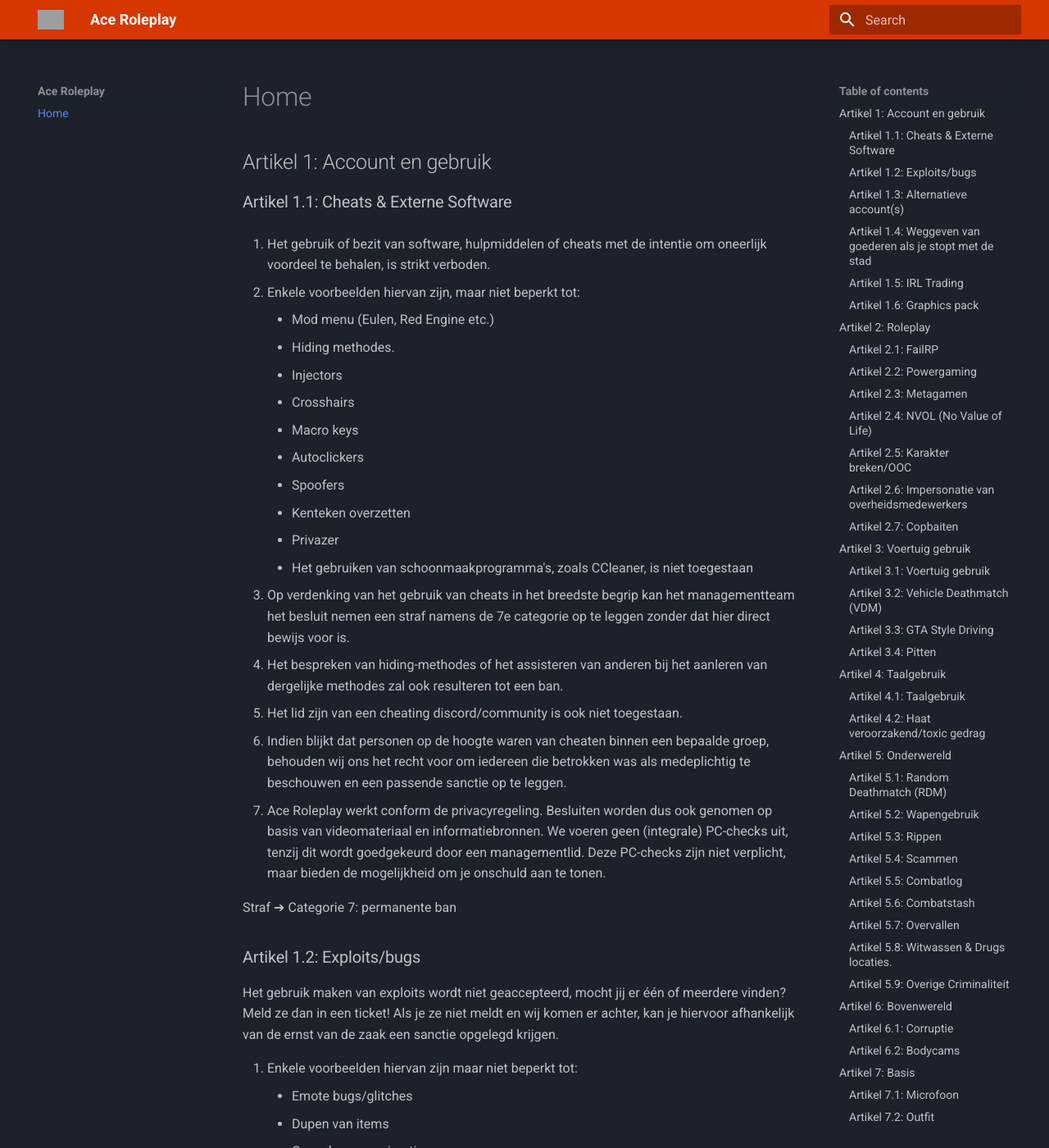
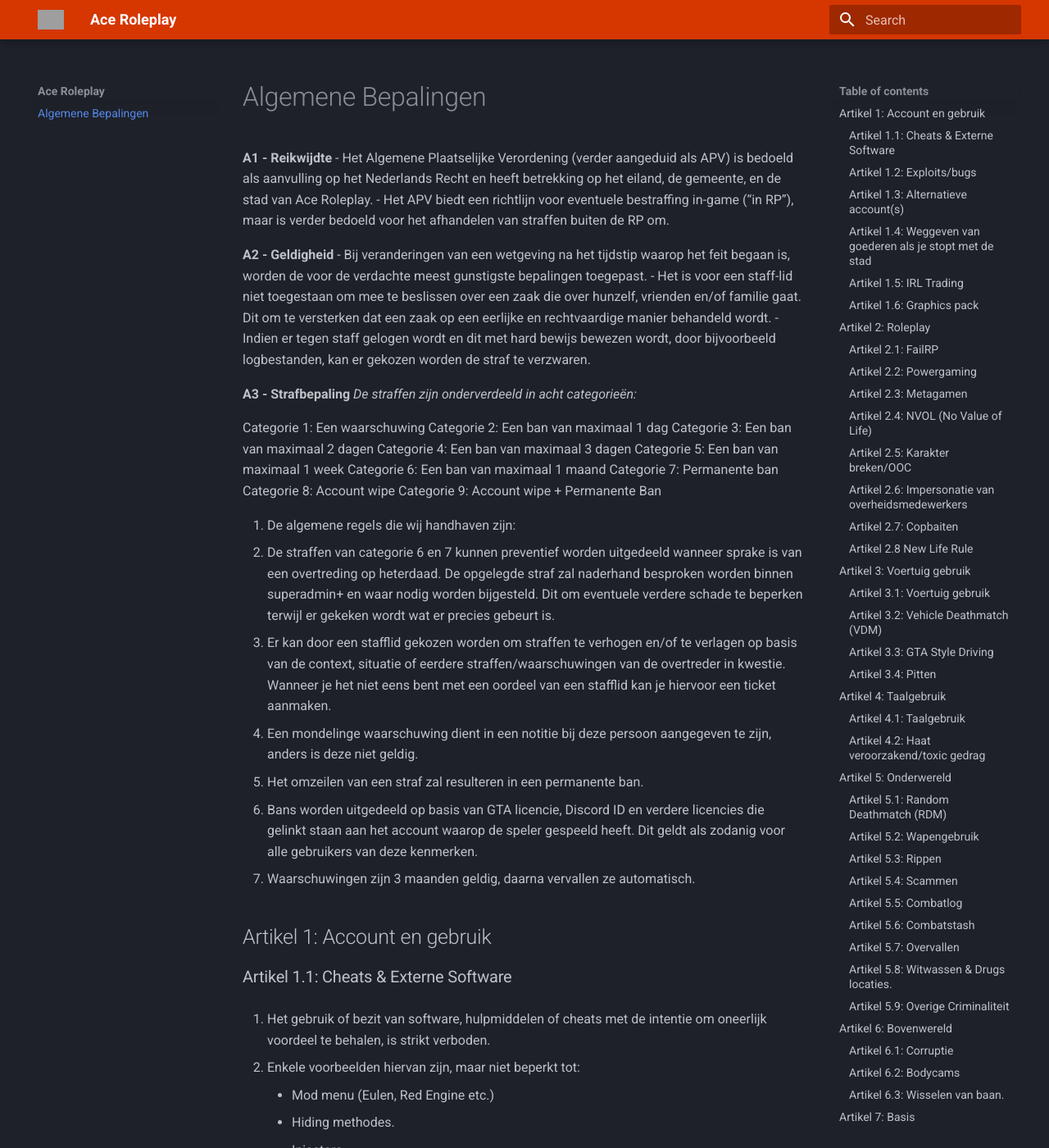
Before and after one commit to Alem569/ace-apv, an MkDocs documentation site: the page built from docs/index.md, in a window 1280 px wide and 1400 px high. Shown: the whole window at 82% size. Built offline with MkDocs 1.6.1 and Material for MkDocs 9.7.7, drawn with Linux system fonts in a browser that asks for light colours; some of the changed text lies outside the part shown; grey boxes are pictures that could not be loaded.

Commit message:
Masterplan

```diff
--- a/docs/index.md
+++ b/docs/index.md
@@ -1,3 +1,34 @@
+# Algemene Bepalingen
+**A1 - Reikwijdte**
+- Het Algemene Plaatselijke Verordening (verder aangeduid als APV) is bedoeld als aanvulling op het Nederlands Recht en heeft betrekking op het eiland, de gemeente, en de stad van Ace Roleplay.
+- Het APV biedt een richtlijn voor eventuele bestraffing in-game (“in RP”), maar is verder bedoeld voor het afhandelen van straffen buiten de RP om.
+
+**A2 - Geldigheid**
+- Bij veranderingen van een wetgeving na het tijdstip waarop het feit begaan is, worden de voor de verdachte meest gunstigste bepalingen toegepast.
+- Het is voor een staff-lid niet toegestaan om mee te beslissen over een zaak die over hunzelf, vrienden en/of familie gaat. Dit om te versterken dat een zaak op een eerlijke en rechtvaardige manier behandeld wordt.
+- Indien er tegen staff gelogen wordt en dit met hard bewijs bewezen wordt, door bijvoorbeeld logbestanden, kan er gekozen worden de straf te verzwaren.
+
+**A3 - Strafbepaling**
+*De straffen zijn onderverdeeld in acht categorieën:*
+
+Categorie 1: Een waarschuwing
+Categorie 2: Een ban van maximaal 1 dag
+Categorie 3: Een ban van maximaal 2 dagen
+Categorie 4: Een ban van maximaal 3 dagen
+Categorie 5: Een ban van maximaal 1 week
+Categorie 6: Een ban van maximaal 1 maand
+Categorie 7: Permanente ban
+Categorie 8: Account wipe
+Categorie 9: Account wipe + Permanente Ban
+
+1. De algemene regels die wij handhaven zijn:
+   * De straffen van categorie 6 en 7 kunnen preventief worden uitgedeeld wanneer sprake is van een overtreding op heterdaad. De opgelegde straf zal naderhand besproken worden binnen superadmin+ en waar nodig worden bijgesteld. Dit om eventuele verdere schade te beperken terwijl er gekeken wordt wat er precies gebeurt is.
+   * Er kan door een stafflid gekozen worden om straffen te verhogen en/of te verlagen op basis van de context, situatie of eerdere straffen/waarschuwingen van de overtreder in kwestie. Wanneer je het niet eens bent met een oordeel van een stafflid kan je hiervoor een ticket aanmaken.
+   * Een mondelinge waarschuwing dient in een notitie bij deze persoon aangegeven te zijn, anders is deze niet geldig.
+   * Het omzeilen van een straf zal resulteren in een permanente ban.
+   * Bans worden uitgedeeld op basis van GTA licencie, Discord ID en verdere licencies die gelinkt staan aan het account waarop de speler gespeeld heeft. Dit geldt als zodanig voor alle gebruikers van deze kenmerken.
+   * Waarschuwingen zijn 3 maanden geldig, daarna vervallen ze automatisch.
+
 ## Artikel 1: Account en gebruik
 
 ### Artikel 1.1: Cheats & Externe Software
@@ -150,6 +181,14 @@ Het provoceren van politieagenten is ten strengste verboden.
     * Het is niet toegestaan om opzettelijk de aandacht te trekken van politieagenten of van hun werk proberen te houden zonder goede aanleiding.
     * Als de politie je wil aanspreken voor een reguliere controle en je besluit weg te rijden, terwijl je geen illegale goederen bij je hebt, valt dit onder copbaiting.
     * Je bemoeien met roleplay-scenario’s met de intentie om deze te verstoren, is niet toegestaan.
+
+### Artikel 2.8 New Life Rule
+
+1. Als jouw karakter is komen te overlijden, wordt er verwacht dat jij de volgende voorbeelden bent vergeten na jou dood:
+    * Locaties,
+    * Personen,
+    * Situaties en/of aanleidingen.
+2. In het kader van lid 1 is het niet toegestaan om informatie te gebruiken die je hebt ontvangen van bijvoorbeeld vrienden na jouw dood.
 
 ## Artikel 3: Voertuig gebruik
 
@@ -376,6 +415,14 @@ Het gebruik van body- en/of dashcam beelden in een roleplay scenario is alleen t
 
 Voor de afhandeling van staffzaken mag elke manier van videomateriaal gebruikt worden en zijn de bovenstaande voorwaarden dus niet van toepassing.
 
+### Artikel 6.3: Wisselen van baan.
+
+1. De volgende wachttijden zijn van toepassing indien je wilt wisselen van baan:
+     * Overheidsbaan ➔	Overheidsbaan ➔	7 kalenderdagen
+     * Crimineel  	➔ Overheidsbaan ➔	7 kalenderdagen
+2. Een uitzondering op de in lid 1 benoemde wachttijden kan worden genomen door het managementteam.
+3. Het is voor de leiding van overheidsorganisaties en criminele organisaties de verantwoordelijkheid om toezicht te houden op deze wachttijden.
+
 ## Artikel 7: Basis
 
 ### Artikel 7.1: Microfoon
@@ -395,6 +442,21 @@ Het is niet toegestaan om de standaard-outfit te dragen tijdens roleplay scenari
     * Het is je eigen verantwoordelijkheid om ervoor te zorgen dat jouw armen niet door jouw t-shirt heenkomen.
     * Het is niet toegestaan om kleding van overheidsdiensten te dragen, als je daar niet werkt.
     * Indien je enkel in je ondergoed over straat loopt, kan de politie je controleren.
+
+### Artikel 7.3: Content Creator
+Het is voor iedereen toegestaan om te streamen op Ace Roleplay
+
+1. Er zijn wel enkele regels aan verbonden bijvoorbeeld:
+    * Als content creator fungeer je als visitekaartje voor Ace Roleplay. Bij eventuele incidenten dient dit gemeld te worden aan het staff team.
+       * Aangezien je als streamer veel zichtbaar bent, kan er strenger worden opgetreden tegen streamers vanwege het beschikbare beeldmateriaal.
+    * Het tonen van deepweb kanalen/telefoonnummers andere vertrouwelijke informatie van telefoons is niet toegestaan.
+    * Overtredingen/misdragingen zoals RDM, VDM en of heftige vorm van FailRP zullen tijdens een livestream direct bestraft worden.
+       * Lichtere overtredingen/misdragingen na een roleplay gegeven.
+    * Ace Roleplay is een content vriendelijke stad en hebben bijna geen locaties die niet gezien mogen laten worden behalve:
+Drugsloodsen en Drugs verkoop start locaties.
+    * Gelieve van te voren te melden als je live gaat of een groot scenario gaat doen, zodat wij er rekening mee kunnen houden.
+    * Het aanhebben van streamermodus op je telefoon.
+
 
 ## Artikel 8: Staff & reports
 
```
